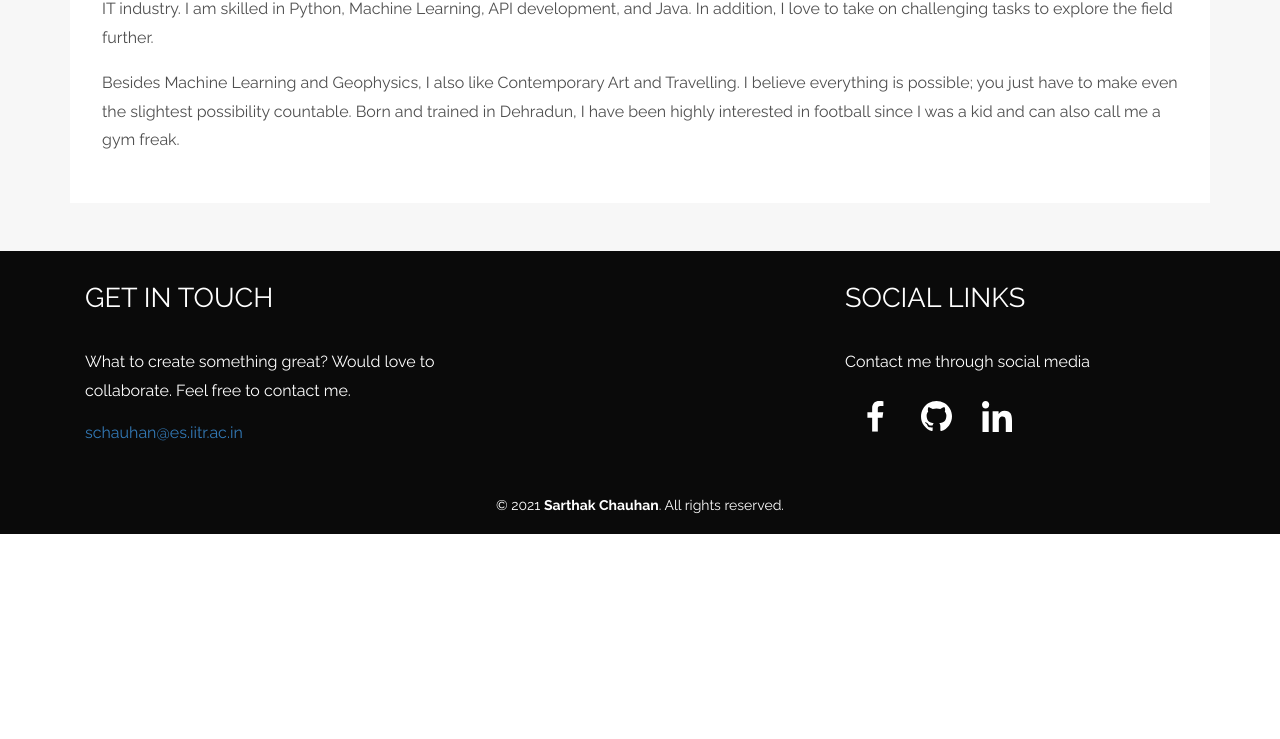
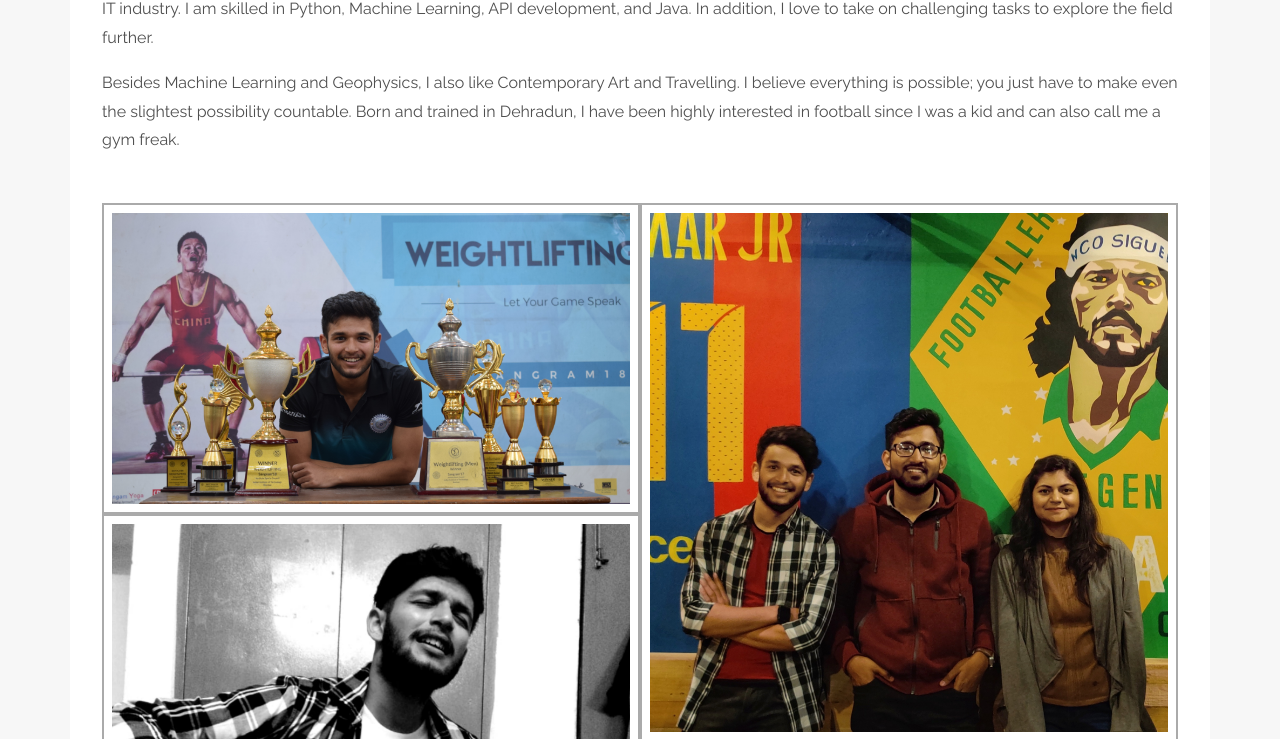
Before and after one commit to Sar1hak/portfolio, a Flask app: page /about in a window 1280 px wide. Shown: the part 1150-1889 px from the top of the page. Before the commit the page ends 1684 px from the top, so only its background shows below. Run offline with Flask 2, Linux system fonts and the light colour scheme; some libraries are stand-ins or nearby versions.

Commit message:
about page fix

```diff
--- a/templates/about.html
+++ b/templates/about.html
@@ -27,6 +27,26 @@ Author: SARTHAK CHAUHAN
 						</p>
 
 					</div>
+					<div class="gallery-grids">
+						<div class="gallery-grid">
+							<a href="{{ url_for('static', filename='images/1-img.jpg') }}" class="wow fadeInUp animated animated" data-wow-delay=".5s" style="visibility: visible; animation-delay: 0.5s; animation-name: fadeInUp;">
+								<img src="{{ url_for('static', filename='images/1-img.jpg') }}" alt=" " class="img-responsive zoom-img">
+							</a>
+							<a href="{{ url_for('static', filename='images/4-img.jpg') }}" class="wow fadeInUp animated animated" data-wow-delay=".5s" style="visibility: visible; animation-delay: 0.5s; animation-name: fadeInUp;">
+								<img src="{{ url_for('static', filename='images/4-img.jpg') }}" alt=" " class="img-responsive zoom-img">
+							</a>
+						</div>
+						<div class="gallery-grid">
+							<a href="{{ url_for('static', filename='images/3-img.jpg') }}" class="wow fadeInUp animated animated" data-wow-delay=".5s" style="visibility: visible; animation-delay: 0.5s; animation-name: fadeInUp;">
+								<img src="{{ url_for('static', filename='images/3-img.jpg') }}" alt=" " class="img-responsive zoom-img">
+							</a>
+							<a href="{{ url_for('static', filename='images/2-img.JPG') }}" class="wow fadeInUp animated animated" data-wow-delay=".5s" style="visibility: visible; animation-delay: 0.5s; animation-name: fadeInUp;">
+								<img src="{{ url_for('static', filename='images/2-img.JPG') }}" alt=" " class="img-responsive zoom-img">
+							</a>
+						</div>
+
+						<div class="clearfix"> </div>
+					</div>
 				</div>
 
 			</div>
```
Also changed, not shown: static/images/1-img.jpg (added), static/images/3-img.jpg (added), static/images/4-img.jpg (added), 1 other file.
